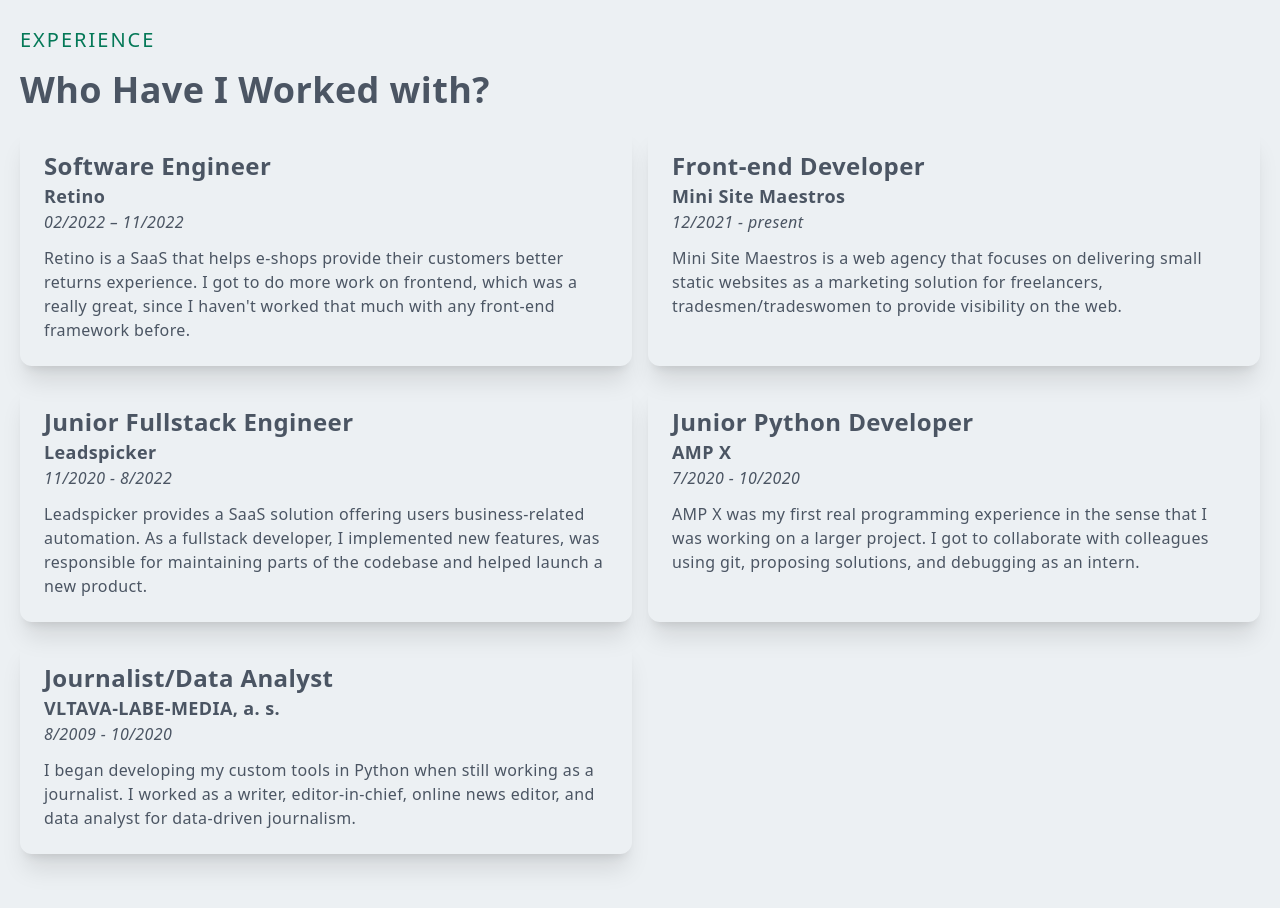
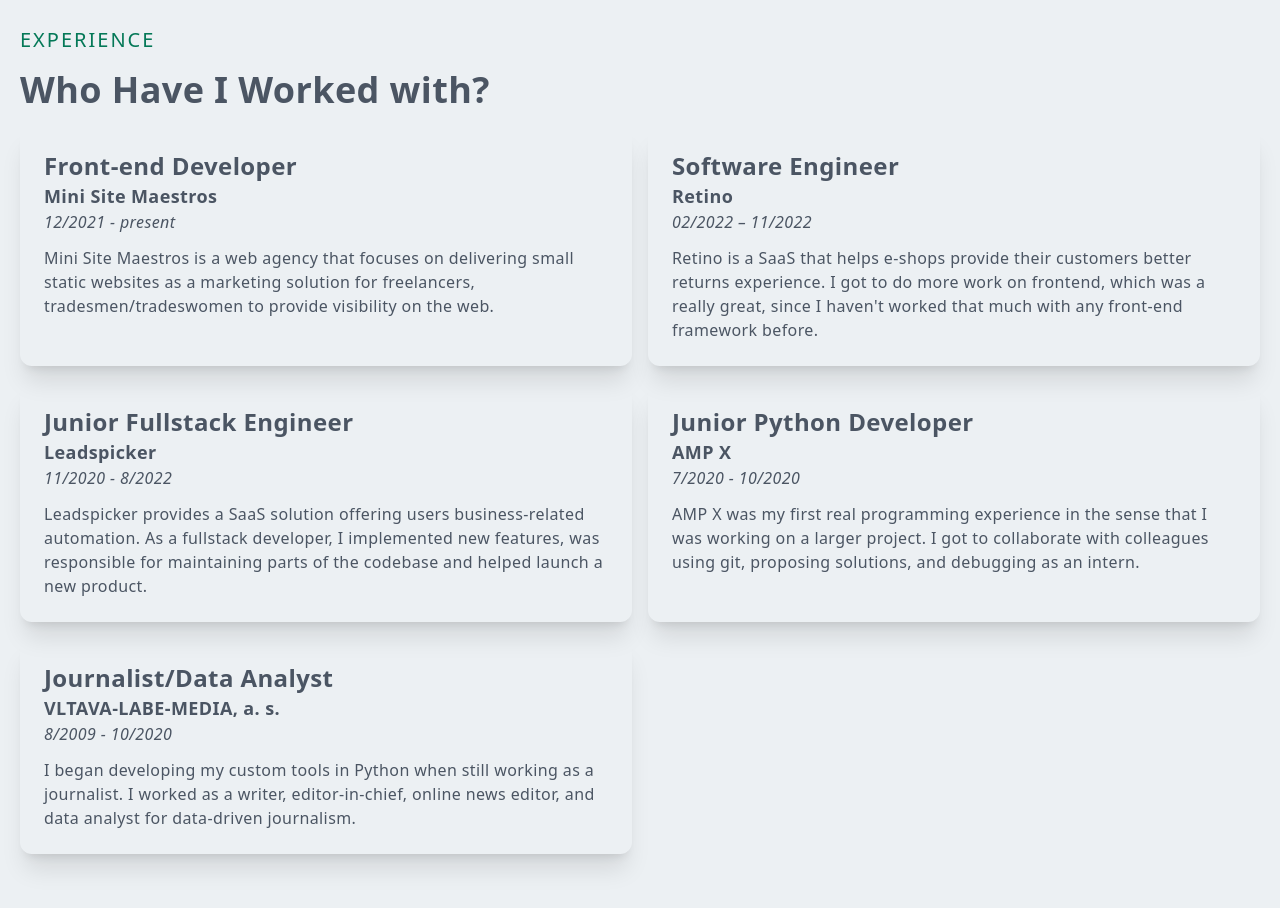
Before and after one commit to jakubstastka/next-js-react-resume-site, a Next.js app: page / in a window 1280 px wide. Shown: the part 2360-3268 px from the top of the page. Built offline with nearby package versions, Linux system fonts and the light colour scheme.

Commit message:
reordered experience

```diff
--- a/components/Experience.jsx
+++ b/components/Experience.jsx
@@ -10,16 +10,16 @@
         <h2 className="py-4 text-gray-600">Who Have I Worked with?</h2>
         <div className="grid grid-cols-1 md:grid-cols-2 text-gray-600 gap-4">
           <JobEntry
+            title="Front-end Developer"
+            company="Mini Site Maestros"
+            date="12/2021 - present"
+            description="Mini Site Maestros is a web agency that focuses on delivering small static websites as a marketing solution for freelancers, tradesmen/tradeswomen to provide visibility on the web."
+          />
+          <JobEntry
             title="Software Engineer"
             company="Retino"
             date="02/2022 – 11/2022"
             description="Retino is a SaaS that helps e-shops provide their customers better returns experience. I got to do more work on frontend, which was a really great, since I haven't worked that much with any front-end framework before."
-          />
-          <JobEntry
-            title="Front-end Developer"
-            company="Mini Site Maestros"
-            date="12/2021 - present"
-            description="Mini Site Maestros is a web agency that focuses on delivering small static websites as a marketing solution for freelancers, tradesmen/tradeswomen to provide visibility on the web."
           />
           <JobEntry
             title="Junior Fullstack Engineer"
```
